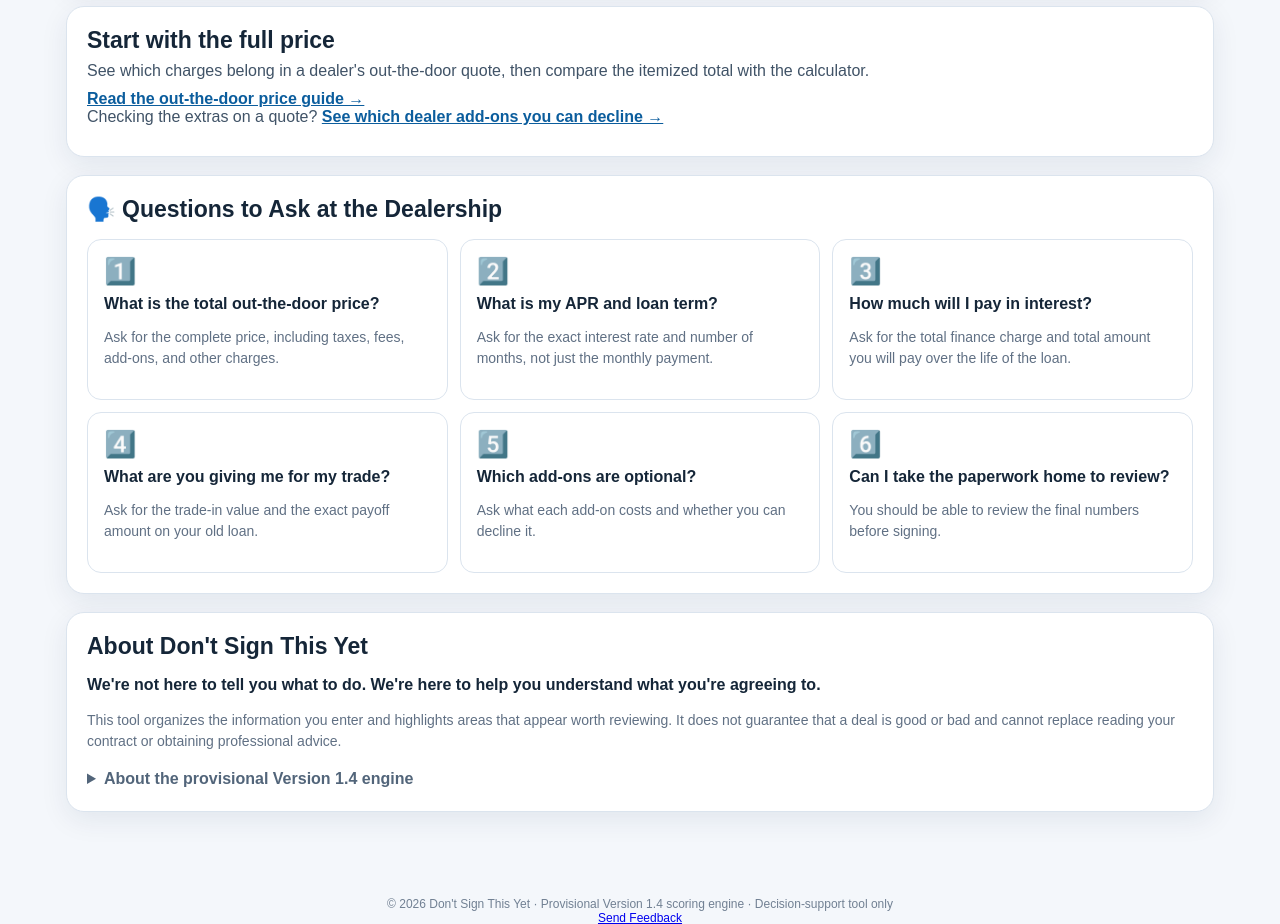
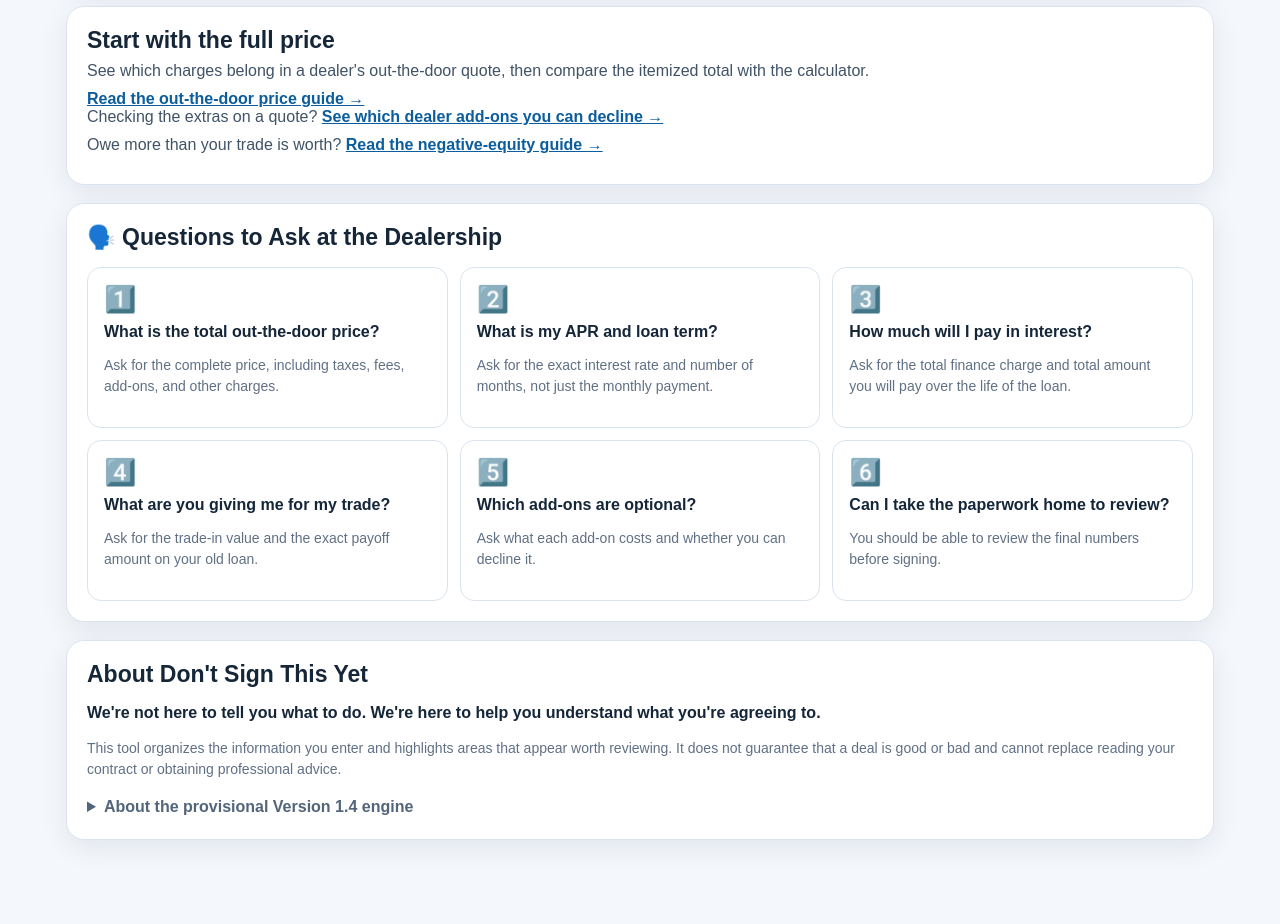
Before and after one commit to rmerrow1/dont-sign-this-yet, a Next.js app: page / in a window 1280 px wide. Shown: the part 3000-3924 px from the top of the page. Built offline with nearby package versions, Linux system fonts and the light colour scheme.

Commit message:
Add negative equity buyer guide

```diff
--- a/app/page.js
+++ b/app/page.js
@@ -669,6 +669,7 @@ const aprGuidance =
         <p>See which charges belong in a dealer&apos;s out-the-door quote, then compare the itemized total with the calculator.</p>
         <a href="/out-the-door-price">Read the out-the-door price guide →</a>
         <p>Checking the extras on a quote? <a href="/dealer-add-ons">See which dealer add-ons you can decline →</a></p>
+        <p>Owe more than your trade is worth? <a href="/negative-equity">Read the negative-equity guide →</a></p>
       </section>
 
 
```
